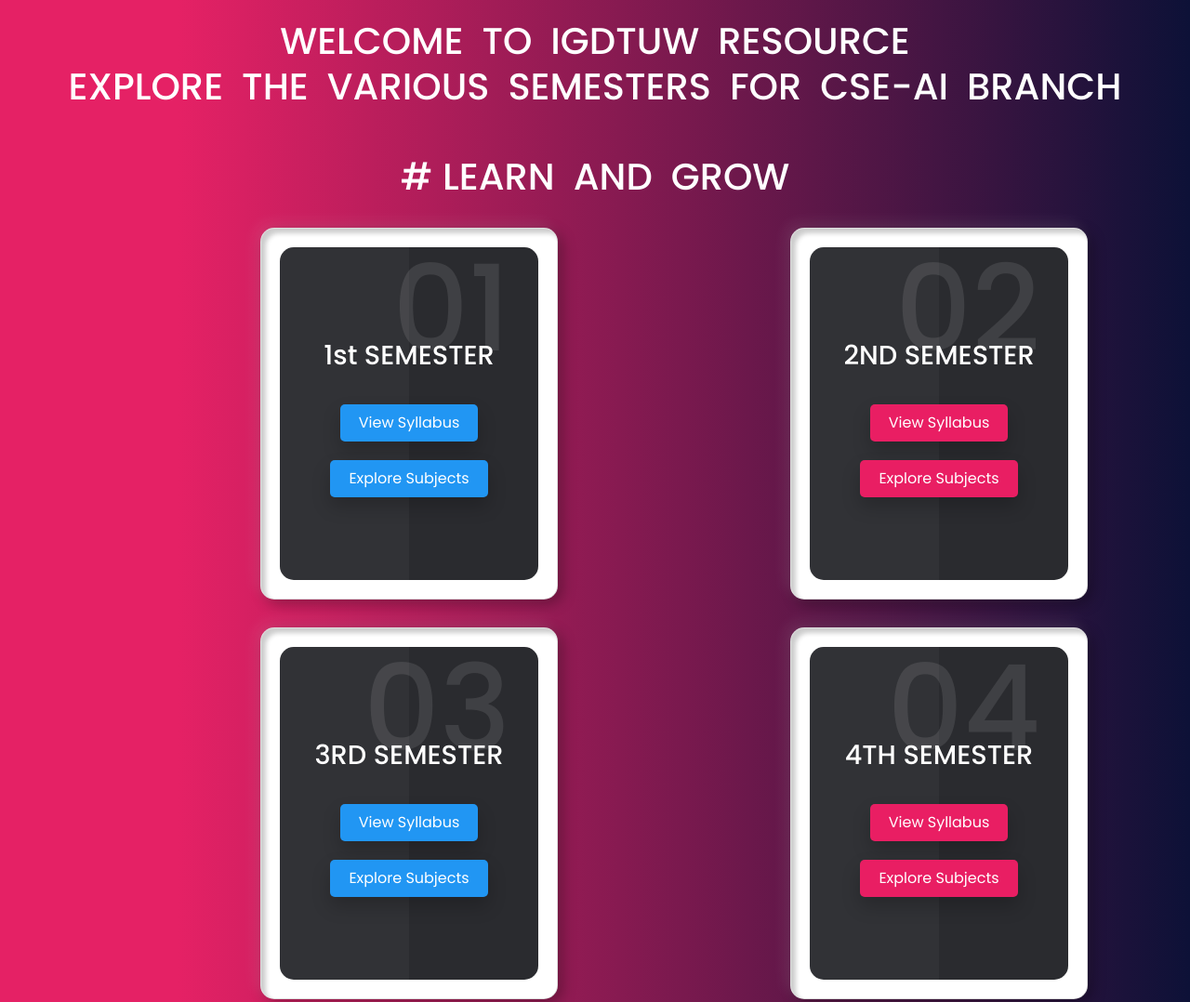
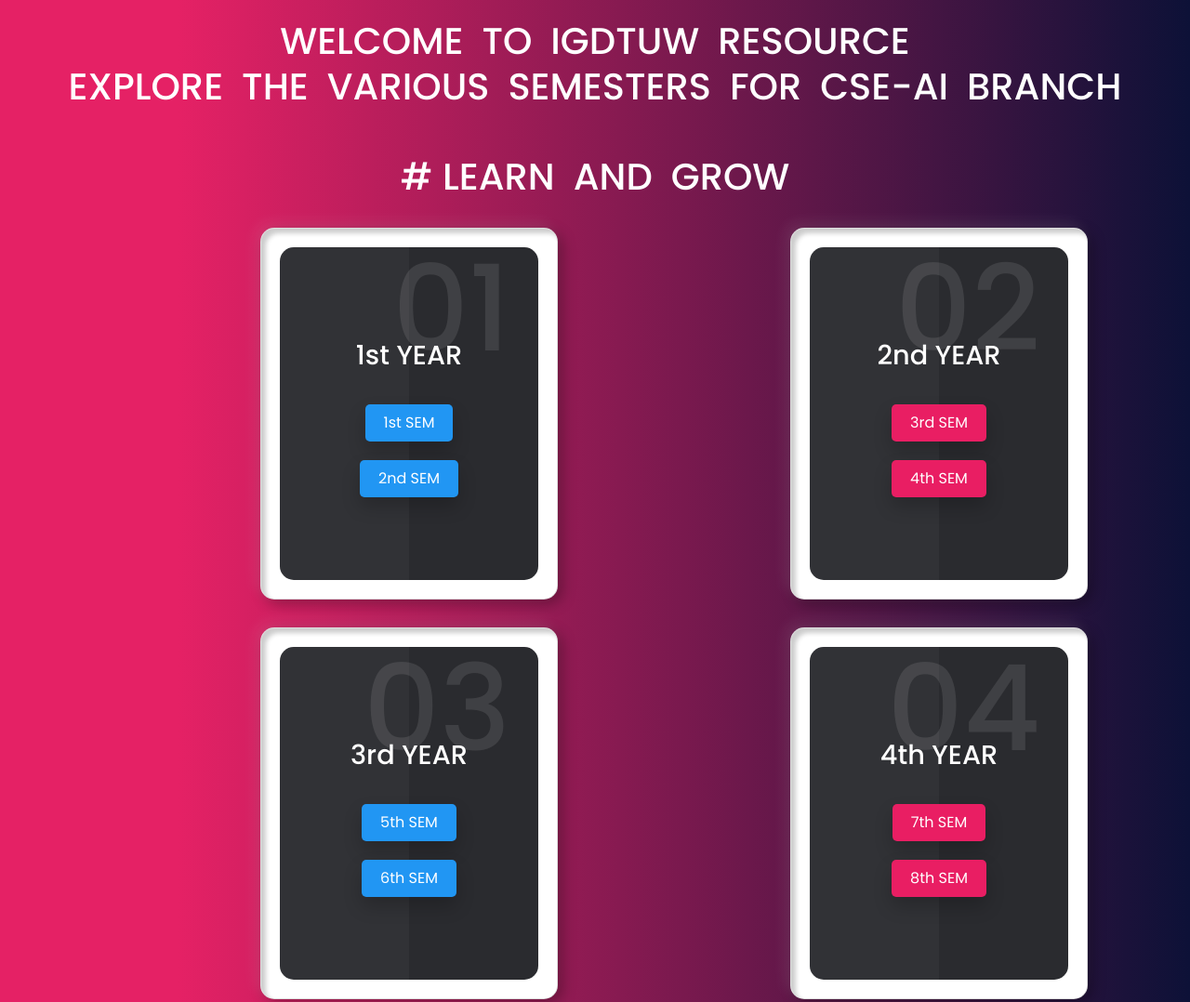
Before and after one commit to Igdtuwresource/CSAE-AI--Welcome, a plain HTML site: page index.html in a window 1280 px wide. Shown: the top 1078 px of the page at 93% size. Drawn offline with nearby package versions, Linux system fonts and the light colour scheme.

Commit message:
Update index.html

```diff
--- a/index.html
+++ b/index.html
@@ -43,9 +43,9 @@
           <div class="box">
             <div class="content">
               <h2>01</h2>
-              <h3>1st SEMESTER</h3>
-              <a href="https://igdtuwresource.github.io/syllabus/">View Syllabus</a>
-              <a href="https://igdtuwresource.github.io/cse-ai-1st-/">Explore Subjects</a>
+              <h3>1st YEAR</h3>
+              <a href="https://igdtuwresource.github.io/cse-ai-1st-/">1st SEM</a><br>
+              <a href="https://igdtuwresource.github.io/cse-2nd-sem/">2nd SEM</a>
             </div>
           </div>
         </div>
@@ -54,9 +54,9 @@
           <div class="box">
             <div class="content">
               <h2>02</h2>
-              <h3>2ND SEMESTER</h3>
-              <a href="https://igdtuwresource.github.io/syllabus/">View Syllabus</a>
-              <a href="https://igdtuwresource.github.io/cse-2nd-sem/">Explore Subjects</a>
+              <h3>2nd YEAR</h3>
+              <a href="https://igdtuwresource.github.io/s/">3rd SEM</a><br>
+              <a href="https://igdtuwresource.github.io/CS-AI-4TH/">4th SEM</a>
             </div>
           </div>
         </div>
@@ -67,9 +67,9 @@
         <div class="box">
           <div class="content">
             <h2>03</h2>
-            <h3>3RD SEMESTER</h3>
-            <a href="https://igdtuwresource.github.io/syllabus/">View Syllabus</a>
-            <a href="https://igdtuwresource.github.io/s/">Explore Subjects</a>
+            <h3>3rd YEAR</h3>
+            <a href="">5th SEM</a><br>
+            <a href="">6th SEM</a>
           </div>
         </div>
       </div>
@@ -78,9 +78,9 @@
         <div class="box">
           <div class="content">
             <h2>04</h2>
-            <h3>4TH SEMESTER</h3>
-            <a href="https://igdtuwresource.github.io/syllabus/">View Syllabus</a>
-            <a href="https://igdtuwresource.github.io/CS-AI-4TH/">Explore Subjects</a>
+            <h3>4th YEAR</h3>
+            <a href="">7th SEM</a><br>
+            <a href="">8th SEM</a>
           </div>
         </div>
       </div>
```
